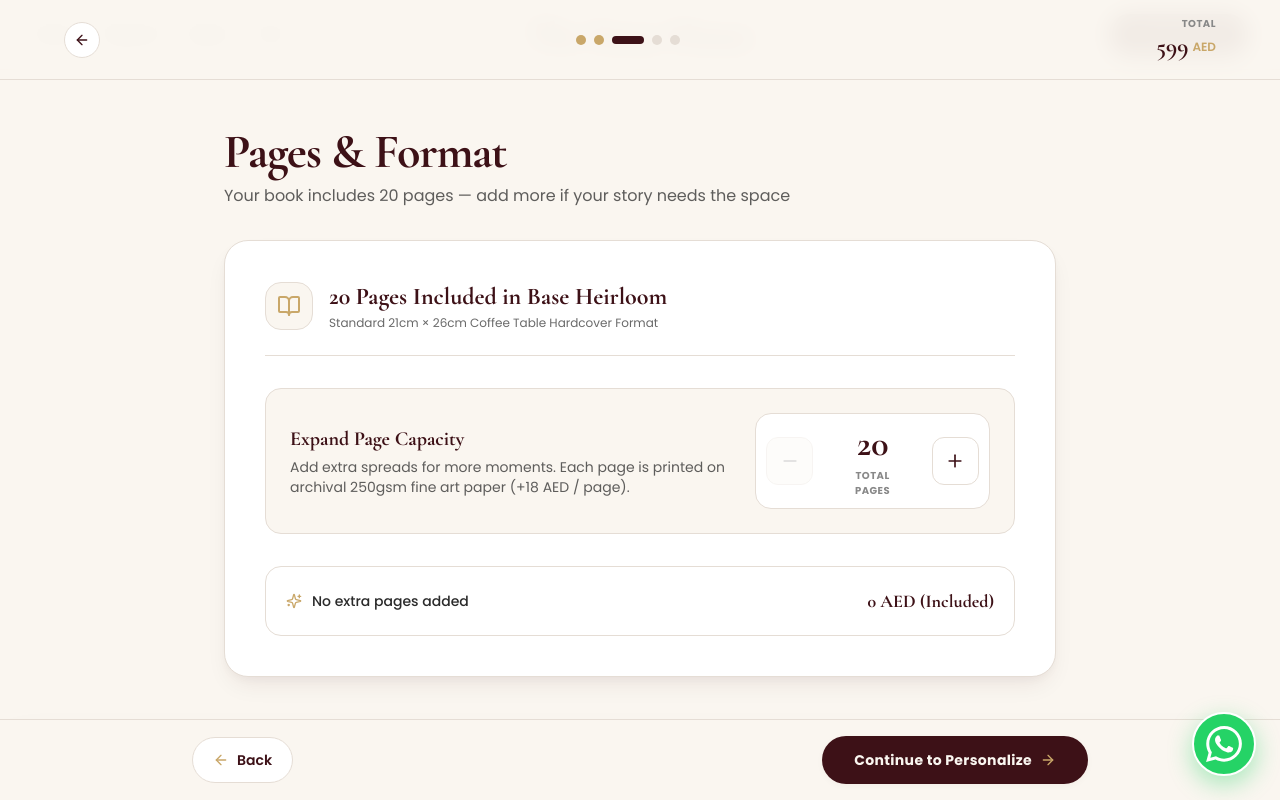
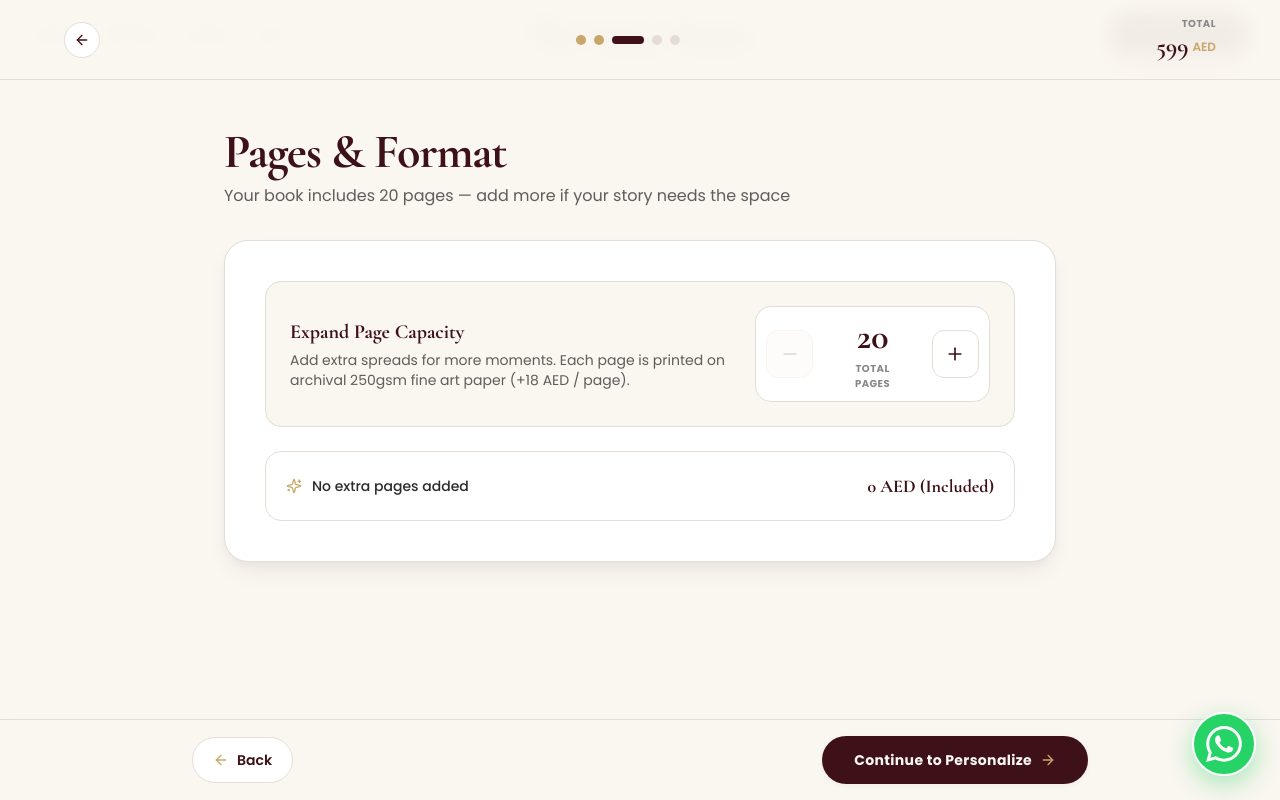
Before and after one commit to uiuxbyahsan/theestoryhousee, a Next.js app: page /build/pages in a window 1280 px wide. Shown: the top 800 px of the page. Built offline with nearby package versions, Linux system fonts and the light colour scheme.

Commit message:
Remove redundant 20 Pages Included row from Step 3 Pages & Format

```diff
--- a/src/app/build/pages/page.tsx
+++ b/src/app/build/pages/page.tsx
@@ -38,24 +38,7 @@ export default function BuildPagesPage() {
       </div>
 
       {/* Pages Configuration Card */}
-      <div className="bg-[#FFFFFF] rounded-3xl border border-[#E5DDD5] p-6 sm:p-10 space-y-8 shadow-warm-md">
-
-        {/* Base Included Row */}
-        <div className="flex flex-col sm:flex-row items-center justify-between gap-4 pb-6 border-b border-[#E5DDD5]">
-          <div className="flex items-center gap-4 text-center sm:text-left">
-            <div className="w-12 h-12 rounded-2xl bg-[#FAF6F0] border border-[#E5DDD5] text-[#3D1117] flex items-center justify-center shrink-0">
-              <BookOpen className="w-6 h-6 text-[#C9A769]" />
-            </div>
-            <div>
-              <span className="font-serif font-bold text-xl sm:text-2xl text-[#3D1117] block">
-                {BASE_PAGES} Pages Included in Base Heirloom
-              </span>
-              <span className="text-xs text-[#2A2A2A]/70 block mt-0.5">
-                Standard 21cm × 26cm Coffee Table Hardcover Format
-              </span>
-            </div>
-          </div>
-        </div>
+      <div className="bg-[#FFFFFF] rounded-3xl border border-[#E5DDD5] p-6 sm:p-10 space-y-6 shadow-warm-md">
 
         {/* Stepper (+ / -) to Add Extra Pages */}
         <div className="flex flex-col md:flex-row items-center justify-between gap-6 p-6 rounded-2xl bg-[#FAF6F0] border border-[#E5DDD5]">
```
